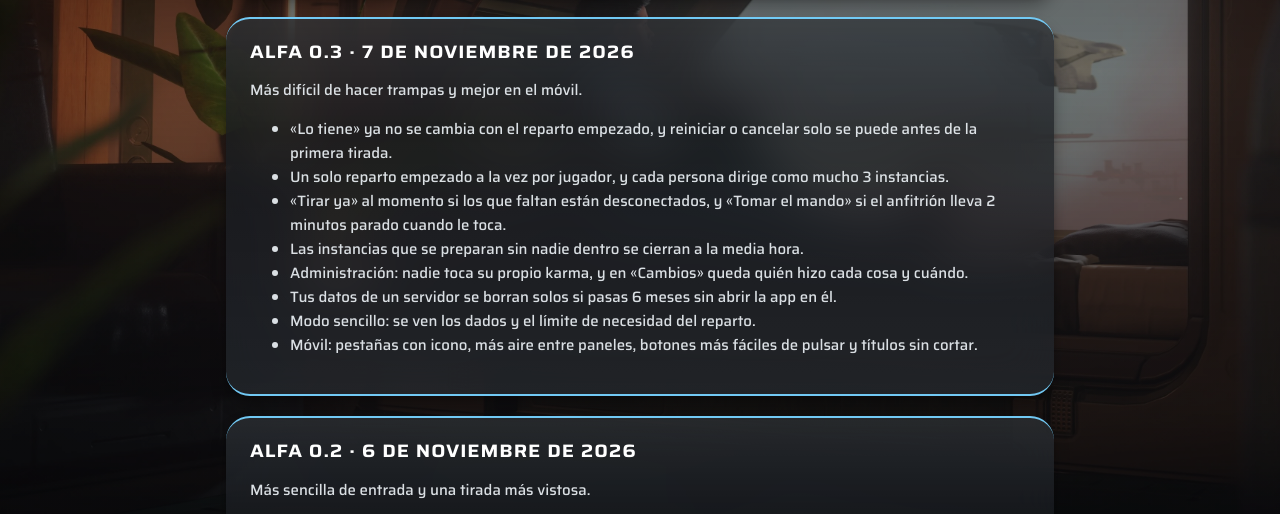
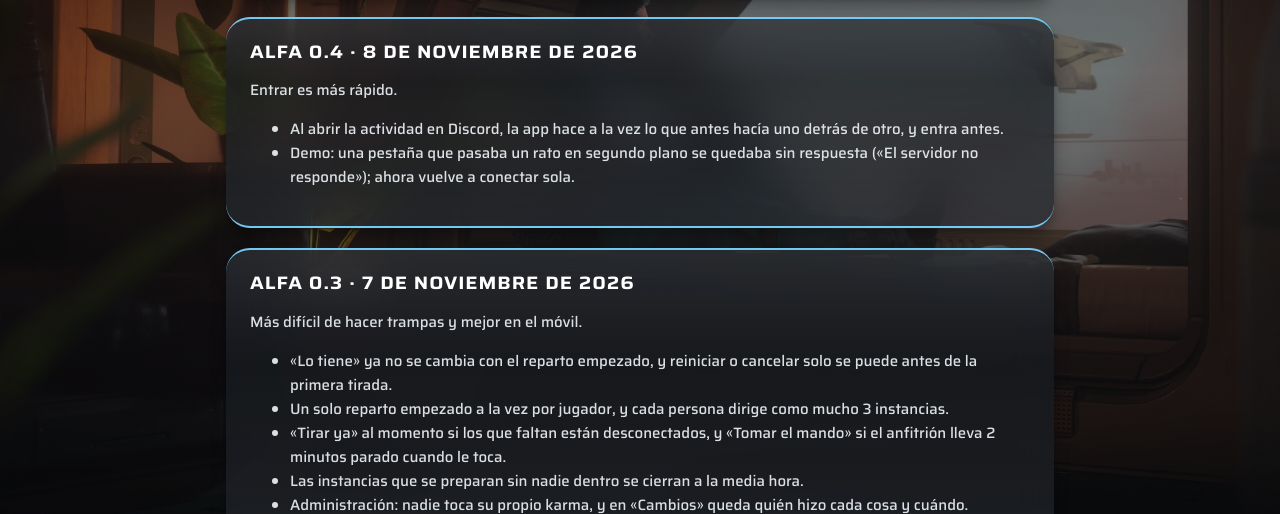
Before and after one commit to GuillemExe/sc-dungeon-loot-site, a plain HTML site: page novedades/index.html in a window 1280 px wide. Shown: the part 248-762 px from the top of the page. Drawn offline with Linux system fonts and the light colour scheme.

Commit message:
Novedades: alfa 0.4 (entrada más rápida en Discord y demo)

```diff
--- a/novedades/index.html
+++ b/novedades/index.html
@@ -25,6 +25,14 @@
         <p class="muted">Lo que cambia en cada versión de la app.</p>
       </section>
 
+      <section class="panel">
+        <h2>Alfa 0.4 · 8 de noviembre de 2026</h2>
+        <p>Entrar es más rápido.</p>
+        <ul>
+          <li>Al abrir la actividad en Discord, la app hace a la vez lo que antes hacía uno detrás de otro, y entra antes.</li>
+          <li>Demo: una pestaña que pasaba un rato en segundo plano se quedaba sin respuesta («El servidor no responde»); ahora vuelve a conectar sola.</li>
+        </ul>
+      </section>
       <section class="panel">
         <h2>Alfa 0.3 · 7 de noviembre de 2026</h2>
         <p>Más difícil de hacer trampas y mejor en el móvil.</p>
```
